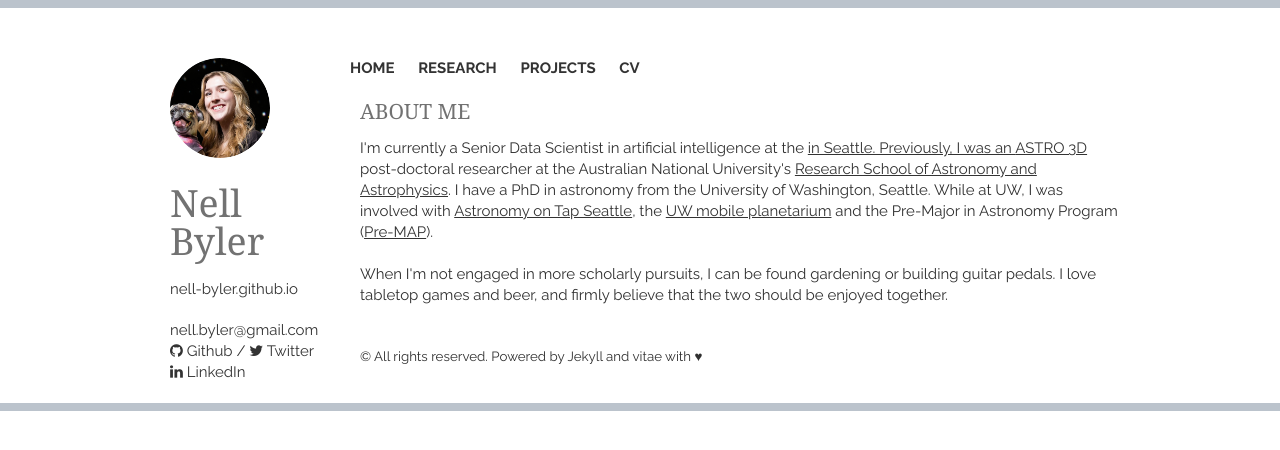
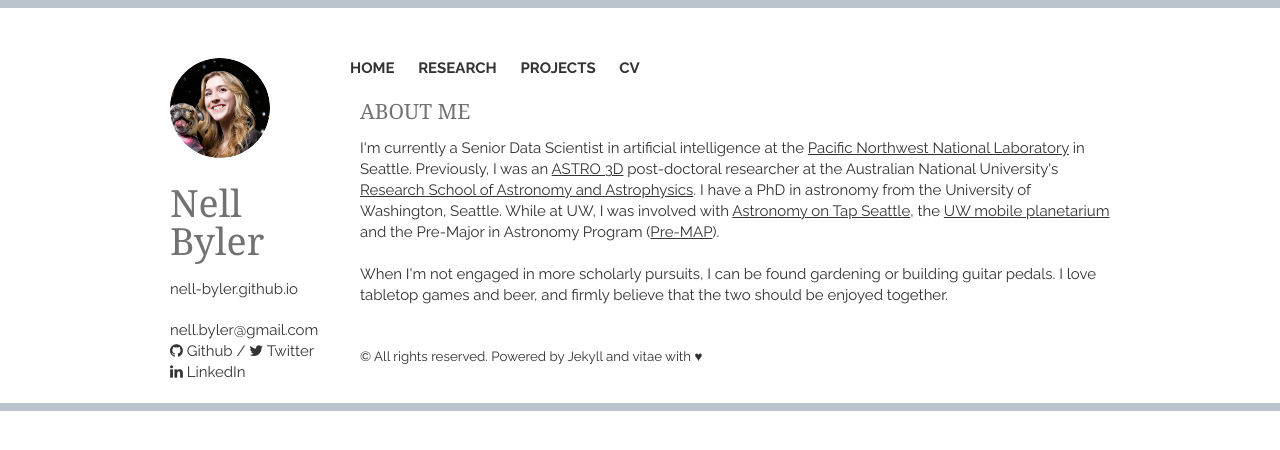
Before and after one commit to nell-byler/nell-byler.github.io, a Jekyll site: the page built from index.html, in a window 1280 px wide. Shown: the top 450 px of the page. Built offline with Jekyll 4.4.1, drawn with Linux system fonts in a browser that asks for light colours; nearby versions of some CDN libraries; the list of posts is cut into pages by our own code.

Commit message:
fixed missing carat in about me

```diff
--- a/_includes/aboutme.html
+++ b/_includes/aboutme.html
@@ -1,7 +1,7 @@
 <section class="thirteen columns">
     <h1>About Me</h1>
     <article>
-      <p>I'm currently a Senior Data Scientist in artificial intelligence at the <a style="color:#333; text-decoration: underline;" href="https://www.pnnl.gov/"Pacific Northwest National Laboratory</a> in Seattle. Previously, I was an <a style="color:#333; text-decoration: underline;" href="http://astro3d.org.au/">ASTRO 3D</a> post-doctoral researcher at the Australian National University's <a style="color:#333; text-decoration: underline;" href="http://rsaa.anu.edu.au">Research School of Astronomy and Astrophysics</a>. I have a PhD in astronomy from the University of Washington, Seattle. While at UW, I was involved with <a style="color:#333; text-decoration: underline;" href="https://twitter.com/AoTSeattle">Astronomy on Tap Seattle</a>, the <a style="color:#333; text-decoration: underline;" href="http://www.washington.edu/news/2013/01/24/astronomy-to-go-uw-readies-new-portable-planetarium/">UW mobile planetarium</a> and the Pre-Major in Astronomy Program (<a style="color:#333; text-decoration: underline;" href="http://depts.washington.edu/premap/">Pre-MAP</a>).</p><br>
+      <p>I'm currently a Senior Data Scientist in artificial intelligence at the <a style="color:#333; text-decoration: underline;" href="https://www.pnnl.gov/">Pacific Northwest National Laboratory</a> in Seattle. Previously, I was an <a style="color:#333; text-decoration: underline;" href="http://astro3d.org.au/">ASTRO 3D</a> post-doctoral researcher at the Australian National University's <a style="color:#333; text-decoration: underline;" href="http://rsaa.anu.edu.au">Research School of Astronomy and Astrophysics</a>. I have a PhD in astronomy from the University of Washington, Seattle. While at UW, I was involved with <a style="color:#333; text-decoration: underline;" href="https://twitter.com/AoTSeattle">Astronomy on Tap Seattle</a>, the <a style="color:#333; text-decoration: underline;" href="http://www.washington.edu/news/2013/01/24/astronomy-to-go-uw-readies-new-portable-planetarium/">UW mobile planetarium</a> and the Pre-Major in Astronomy Program (<a style="color:#333; text-decoration: underline;" href="http://depts.washington.edu/premap/">Pre-MAP</a>).</p><br>
         <p>When I'm not engaged in more scholarly pursuits, I can be found gardening or building guitar pedals. I love tabletop games and beer, and firmly believe that the two should be enjoyed together. </p>
     </article>
 </section>
```
